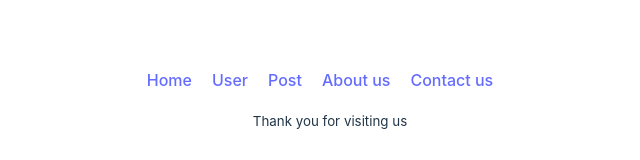
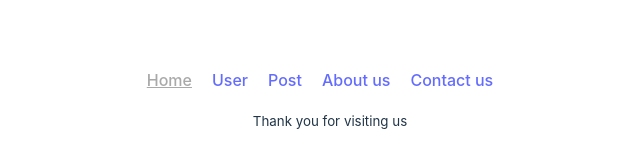
Before and after one commit to rakibul226/intro_with_react_router, a React (Vite) app: page / in a window 1280 px wide. Shown: the part 292-452 px from the top of the page, without its empty margins (310-950 px from the left). Built offline with nearby package versions, Linux system fonts and the light colour scheme.

Commit message:
active navigate bar

```diff
--- a/src/components/Header/Header.jsx
+++ b/src/components/Header/Header.jsx
@@ -1,13 +1,14 @@
-import { Link } from 'react-router-dom';
+import { Link, NavLink } from 'react-router-dom';
 import '../../css/mycss.css'
 const Header = () => {
     return (
         <nav>
-            <Link to="/">Home</Link>
-            <Link to="/user">User</Link>
-            <Link to="/post">Post</Link>
-            <Link to="/about">About us</Link>
-            <Link to="/contact">Contact us</Link>
+            <NavLink to="/">Home</NavLink>
+            <NavLink to="/user">User</NavLink>
+            <NavLink to="/post">Post</NavLink>
+            <NavLink to="/about">About us</NavLink>
+            <NavLink to="/contact">Contact us</NavLink>
+
         </nav>
     );
 };
--- a/src/css/mycss.css
+++ b/src/css/mycss.css
@@ -16,3 +16,8 @@
     margin: 15px;
     border-radius: 20px;
 }
+
+nav a.active{
+    text-decoration: underline;
+    color: darkgray;
+}
```
